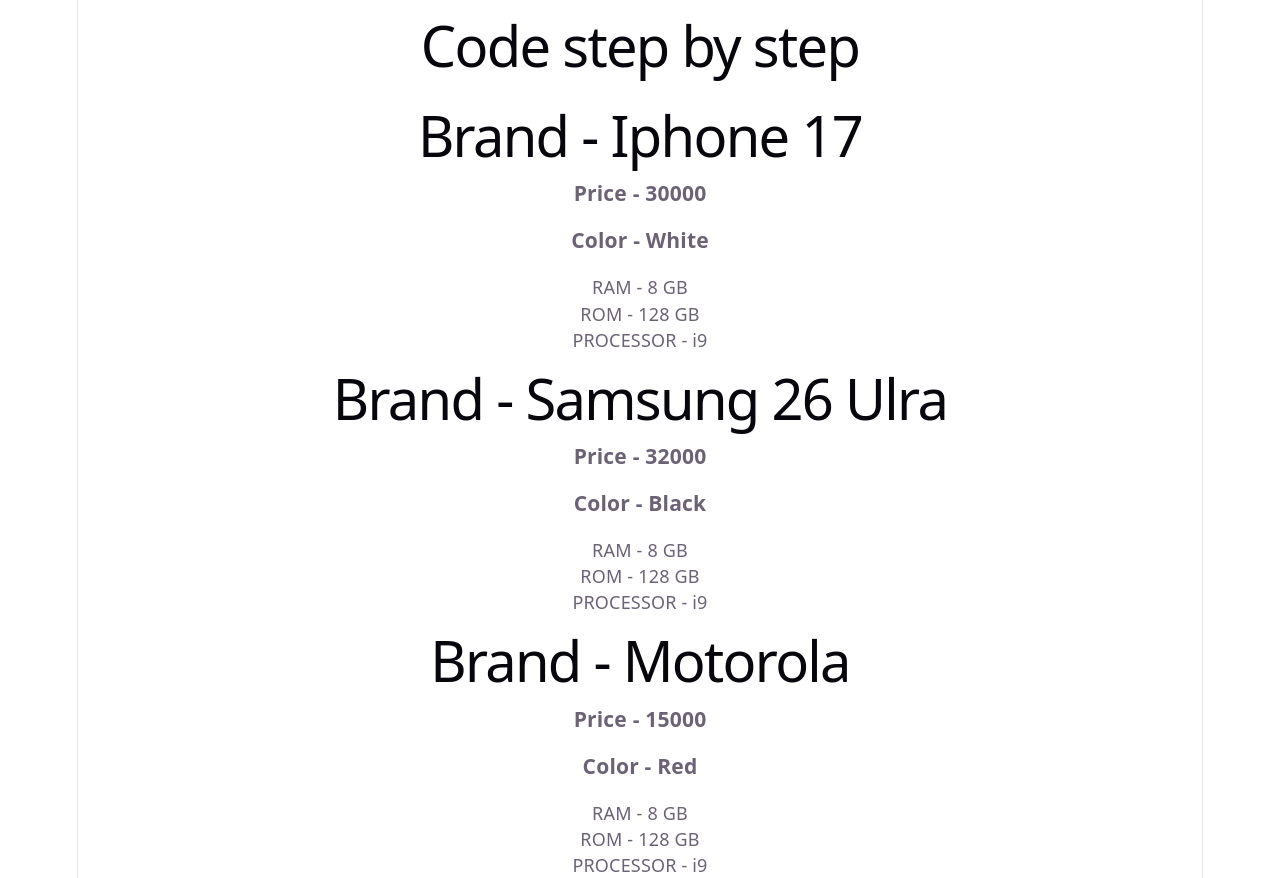
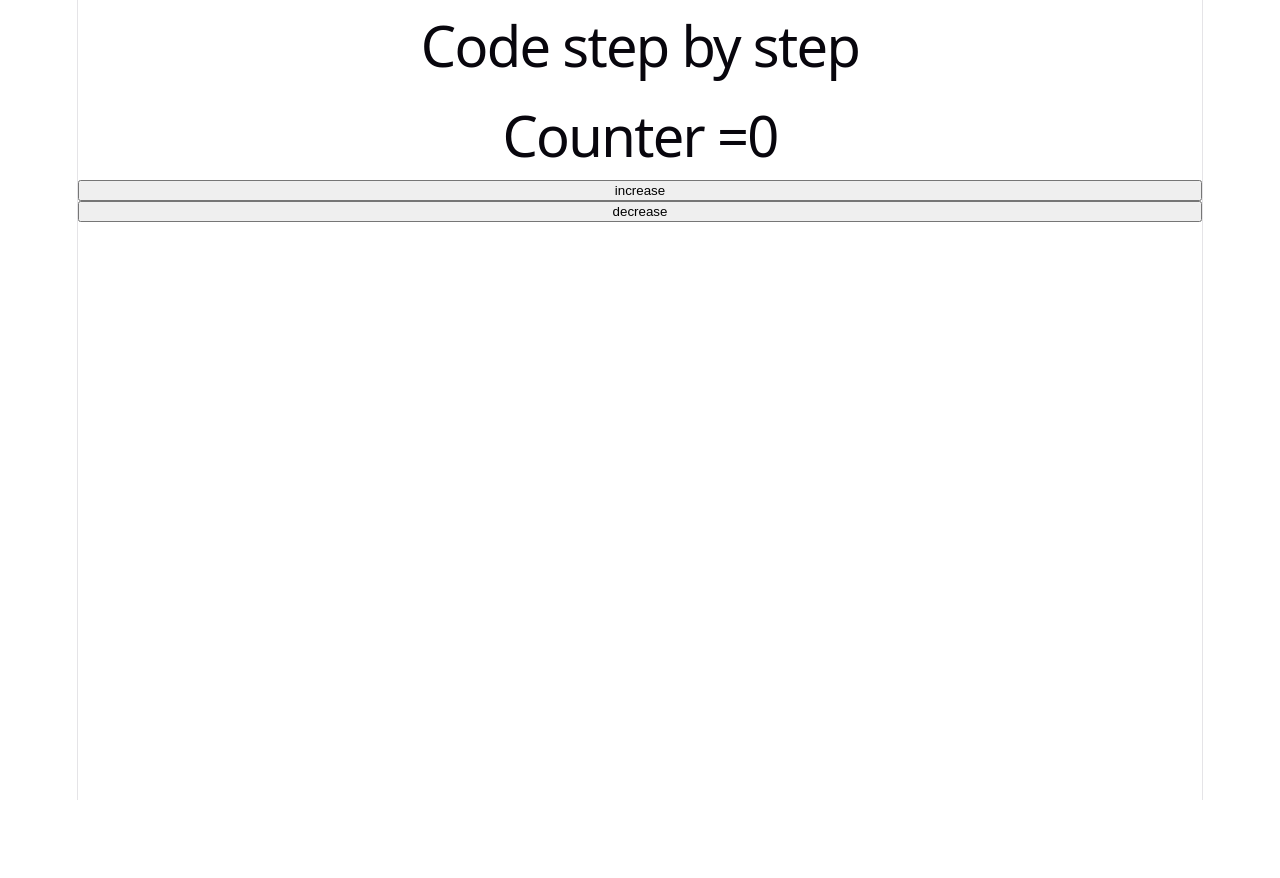
Before and after one commit to RajTheCreater/react-practise, a React (Vite) app: page / in a window 1280 px wide. After the commit the page ends 800 px from the top, so only its background shows below. Built offline with nearby package versions, Linux system fonts and the light colour scheme.

Commit message:
event usestate

```diff
--- a/src/App.jsx
+++ b/src/App.jsx
@@ -1,20 +1,19 @@
 
 import './App.css'
-import Product from './components/Product'
-import Items from './components/Items'
+import UseState from './components/UseState'
 function App() {
-  const obj = {
-    ram: "8 GB",
-    rom: "128 GB",
-    processor: "i9"
-  }
+  // const obj = {
+  //   ram: "8 GB",
+  //   rom: "128 GB",
+  //   processor: "i9"
+  // }
   return (
     <>
       <h1>Code step by step</h1>
-      <Items />
-      <Product name="Iphone 17" price="30000" color="White" data={obj} />
-      <Product name="Samsung 26 Ulra" price="32000" color="Black" data={obj} />
-      <Product name="Motorola" price="15000" color="Red" data={obj} />
+      <UseState />
+      {/* <Product name="Iphone 17" price="30000" color="White" data={obj} /> */}
+      {/* <Product name="Samsung 26 Ulra" price="32000" color="Black" data={obj} />
+      <Product name="Motorola" price="15000" color="Red" data={obj} /> */}
     </>
   )
 }
--- /dev/null
+++ b/src/components/Events.jsx
@@ -0,0 +1,36 @@
+import React, { useState } from 'react'
+
+const Events = () => {
+    const [count, setCount] = useState(0);
+
+    const showAlert = () => {
+        alert("This is my brand new alert with event");
+    }
+    const bg_light = () => {
+        document.body.style.backgroundColor = "white";
+        document.body.style.color = "black";
+    }
+    const bg_dark = () => {
+        document.body.style.backgroundColor = "black";
+        document.body.style.color = "white";
+    }
+
+    const counter = (value) => {
+        setCount(value); // This tells React to update the <h1> on the screen!
+        alert("This is new alert " + value);
+    };
+    return (
+        <>
+            <div>Events</div>
+            <h1>Counter = {count}</h1>
+            <button onClick={showAlert}>Click</button>
+            <div>
+                <button onClick={bg_light}>Change to Light</button>
+                <button onClick={bg_dark}>Change to Dark</button>
+                <button onClick={() => counter(20)}>Count value</button>
+            </div>
+        </>
+    )
+}
+
+export default Events
--- a/src/components/Items.jsx
+++ b/src/components/Items.jsx
@@ -1,23 +1,30 @@
-import React from 'react'
+
 
 const Items = () => {
+    // 1. Define the user data variables
     const age = 20;
     const adharcard = true;
     const gmail = false;
+
+    // 2. Determine eligibility based on your conditions
+    // Let's check if they are an adult AND have an Aadhaar card OR a Gmail account.
+    const canDrive = age >= 18 && (adharcard || gmail);
+
     return (
-        <>
-        </>
-        // <div>
-        //     {
-        //         (age >= 18) ? (
-        //             <>
-        //                 <h1>
-        //                     You can drive.</h1></>
-        //         ) : (<>
-        //             <h1>
-        //                 You can't drive.</h1></>)
-        //     }
-        // </div>
+        <div style={{ padding: '20px', fontFamily: 'sans-serif' }}>
+            {/* Conditional Rendering using a Ternary Operator */}
+            {canDrive ? (
+                <div>
+                    <h1 style={{ color: 'green' }}>✓ You can drive!</h1>
+                    <p>You meet the age and verification requirements.</p>
+                </div>
+            ) : (
+                <div>
+                    <h1 style={{ color: 'red' }}>✗ You can't drive.</h1>
+                    <p>You must be at least 18 and have valid documentation.</p>
+                </div>
+            )}
+        </div>
     )
 }
 
--- a/src/components/Product.jsx
+++ b/src/components/Product.jsx
@@ -1,15 +1,19 @@
+import Events from "./Events";
 
 const Product = ({ name, price, color, data }) => {
 
     return <>
-        <div>
+        {/* <div>
             <h1>Brand - {name}</h1>
             <h3>Price -  {price}</h3>
             <h3>Color -  {color}</h3>
-            <p>RAM - {data.ram}</p>
-            <p>ROM - {data.rom}</p>
-            <p>PROCESSOR - {data.processor}</p>
-        </div>
+            {data && (<>
+                <p>RAM - {data.ram}</p>
+                <p>ROM - {data.rom}</p>
+                <p>PROCESSOR - {data.processor}</p>
+            </>)}
+        </div> */}
+        <Events />
     </>
 }
 export default Product;
--- /dev/null
+++ b/src/components/UseState.jsx
@@ -0,0 +1,23 @@
+import React, { useState }  from 'react'
+
+const UzeState = () => {
+    // let counter = 0;
+    const [counter, setCounter] = useState(0)
+    const increase = () => {
+        setCounter(counter+1);
+        console.log(counter);
+    }
+    const decrease = () => {
+        setCounter(counter-1);
+        console.log(counter);
+    }
+    return (
+        <>
+            <h1>Counter ={counter}</h1>
+            <button onClick={increase} >increase</button>
+            <button onClick={decrease} >decrease</button>
+        </>
+    )
+}
+
+export default UzeState
```
